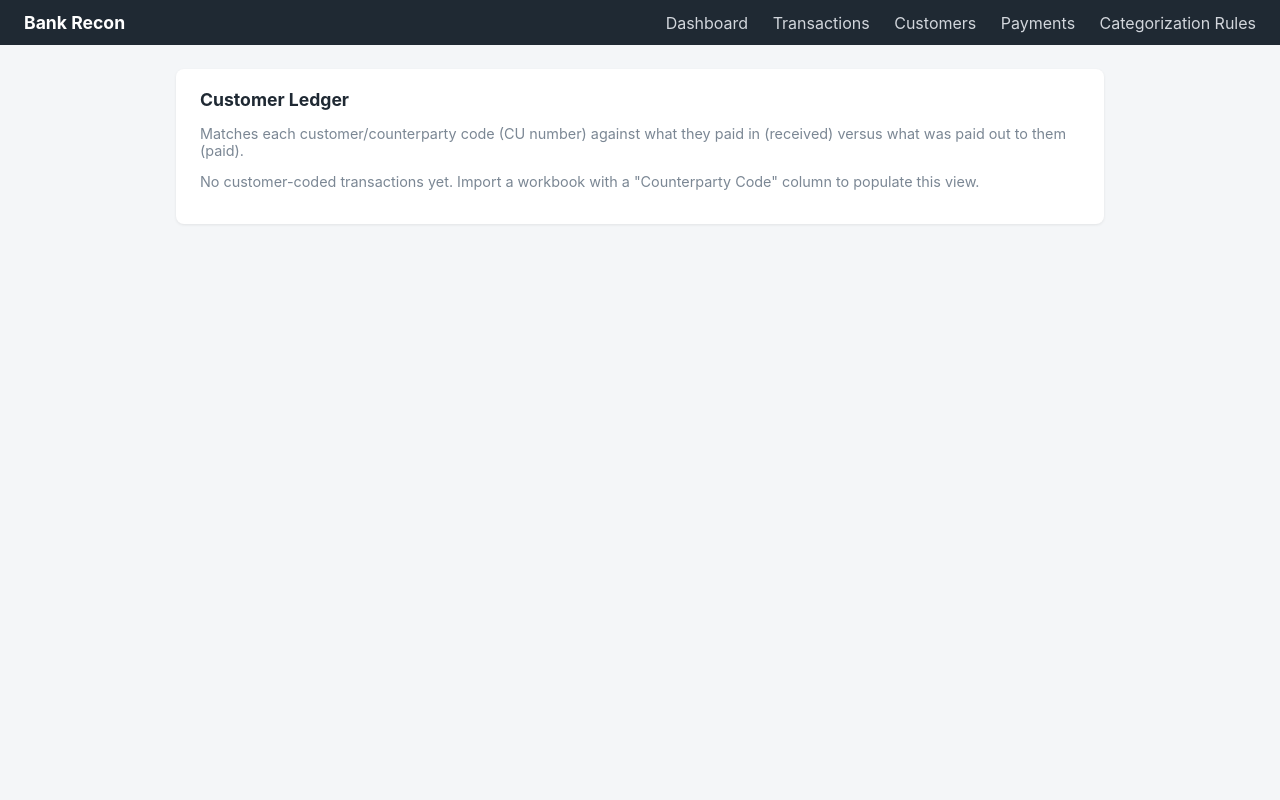
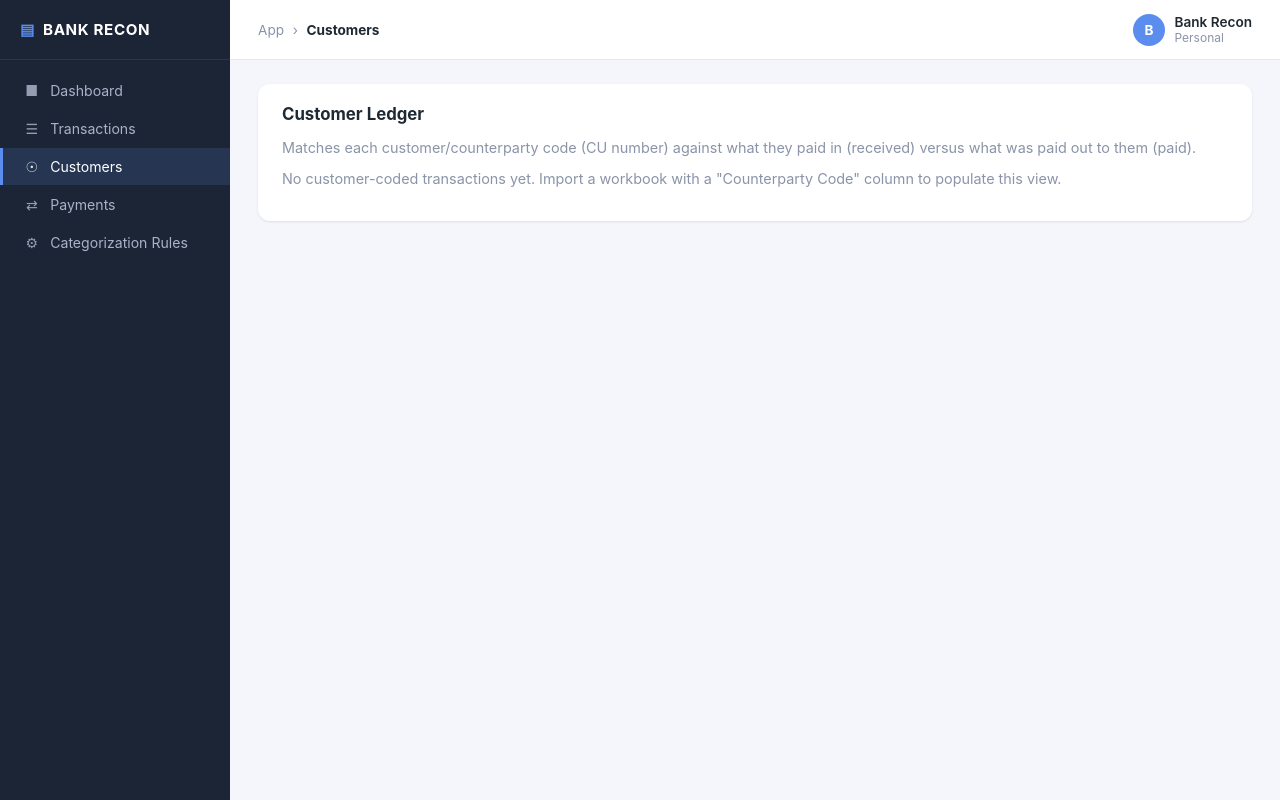
Before and after one commit to nasmodien/recon, a Flask app: page /customers in a window 1280 px wide. Run offline with Flask 3, Linux system fonts and the light colour scheme; data that the repository does not hold is empty; parts of the project's set-up code (start-up, migrations or seed data) failed here and were passed over; some libraries are stand-ins or nearby versions.

Commit message:
Update bookkeeping workbook and apply sidebar dashboard theme
Replace the bundled workbook with the updated version, which dropped
the dedicated customer-code column in favor of embedding it in
transaction descriptions (e.g. "Int-BankingPmtFrmCu32") -- extract it
via regex instead. Also restyle the app with a dark sidebar nav, top
breadcrumb bar, and colored stat-icon cards to match the requested
dashboard look.

Co-Authored-By: Claude Sonnet 4.6 <noreply@anthropic.com>
Claude-Session: https://claude.ai/code/session_0129M8TCjybrk7QUdMQ3X1HX

```diff
--- a/parser.py
+++ b/parser.py
@@ -12,11 +12,18 @@ CUSTOMER_CANDIDATES = [
     "customer code",
     "cu number",
     "customer account number",
-    "account number",
 ]
 CATEGORY_CANDIDATES = ["category"]
 
 ISO_DATE_RE = re.compile(r"^\d{4}-\d{1,2}-\d{1,2}$")
+CU_CODE_RE = re.compile(r"Cu\s?(\d{2,})", re.IGNORECASE)
+
+
+def _extract_customer_code(description):
+    matches = CU_CODE_RE.findall(description)
+    if not matches:
+        return None
+    return f"Cu{matches[-1]}"
 
 
 def _find_column(columns, candidates):
@@ -74,8 +81,8 @@ def parse_statement_xlsx(file_path):
         if not amount:
             continue
 
-        customer_code = None
-        if customer_col is not None:
+        customer_code = _extract_customer_code(desc_val)
+        if customer_code is None and customer_col is not None:
             val = row.get(customer_col)
             if pd.notna(val) and str(val).strip():
                 customer_code = str(val).strip()
--- a/public/static/css/style.css
+++ b/public/static/css/style.css
@@ -2,75 +2,159 @@
 body {
   margin: 0;
   font-family: -apple-system, BlinkMacSystemFont, "Segoe UI", Roboto, sans-serif;
-  background: #f4f6f8;
+  background: #f4f6fb;
   color: #1f2933;
 }
 
-.navbar {
+.app-shell {
+  display: flex;
+  min-height: 100vh;
+}
+
+/* Sidebar */
+.sidebar {
+  width: 230px;
+  flex-shrink: 0;
+  background: #1c2536;
+  color: #c7cbd9;
+  padding: 1.25rem 0;
+  display: flex;
+  flex-direction: column;
+}
+.sidebar-brand {
+  display: flex;
+  align-items: center;
+  gap: 0.5rem;
+  color: #fff;
+  font-weight: 700;
+  font-size: 0.95rem;
+  letter-spacing: 0.04em;
+  text-transform: uppercase;
+  padding: 0 1.25rem 1.25rem;
+  border-bottom: 1px solid rgba(255,255,255,0.08);
+  margin-bottom: 0.75rem;
+}
+.sidebar-brand-icon { color: #5b8def; }
+.sidebar-nav { display: flex; flex-direction: column; }
+.sidebar-nav a {
+  display: flex;
+  align-items: center;
+  gap: 0.6rem;
+  color: #aab2c8;
+  text-decoration: none;
+  padding: 0.65rem 1.25rem;
+  font-size: 0.88rem;
+  border-left: 3px solid transparent;
+}
+.sidebar-nav a .nav-icon { width: 1.1rem; text-align: center; opacity: 0.85; }
+.sidebar-nav a:hover { background: rgba(255,255,255,0.04); color: #fff; }
+.sidebar-nav a.active {
+  background: rgba(91,141,239,0.15);
+  color: #fff;
+  border-left-color: #5b8def;
+}
+
+/* Main area */
+.main-area { flex: 1; display: flex; flex-direction: column; min-width: 0; }
+
+.topbar {
+  background: #fff;
+  border-bottom: 1px solid #e4e7ef;
+  padding: 0.85rem 1.75rem;
   display: flex;
   justify-content: space-between;
   align-items: center;
-  background: #1f2933;
-  color: #fff;
-  padding: 0.75rem 1.5rem;
 }
-.navbar .brand { color: #fff; font-weight: 700; text-decoration: none; font-size: 1.1rem; }
-.nav-links a { color: #d2d6dc; margin-left: 1.25rem; text-decoration: none; }
-.nav-links a:hover { color: #fff; }
+.breadcrumb { color: #8a93a8; font-size: 0.85rem; }
+.breadcrumb .sep { margin: 0 0.3rem; }
+.breadcrumb strong { color: #1f2933; }
+.topbar-user { display: flex; align-items: center; gap: 0.6rem; }
+.avatar {
+  width: 32px; height: 32px; border-radius: 50%;
+  background: #5b8def; color: #fff;
+  display: flex; align-items: center; justify-content: center;
+  font-weight: 700; font-size: 0.85rem;
+}
+.topbar-user-text { display: flex; flex-direction: column; line-height: 1.2; }
+.user-name { font-size: 0.85rem; font-weight: 600; }
+.user-role { font-size: 0.75rem; color: #8a93a8; }
 
-.container { max-width: 960px; margin: 1.5rem auto; padding: 0 1rem; }
+.container { max-width: 1180px; margin: 0 auto; padding: 1.5rem 1.75rem; width: 100%; }
 
 .card {
   background: #fff;
-  border-radius: 8px;
+  border-radius: 12px;
   padding: 1.25rem 1.5rem;
   margin-bottom: 1.25rem;
-  box-shadow: 0 1px 3px rgba(0,0,0,0.08);
+  box-shadow: 0 1px 2px rgba(16,24,40,0.04), 0 1px 3px rgba(16,24,40,0.06);
 }
-.card h2 { margin-top: 0; font-size: 1.1rem; }
-.hint { color: #7b8794; font-size: 0.9rem; }
+.card h2 { margin-top: 0; font-size: 1.05rem; }
+.hint { color: #8a93a8; font-size: 0.9rem; }
 
 .summary-grid {
   display: grid;
   grid-template-columns: repeat(3, 1fr);
-  gap: 1rem;
+  gap: 1.1rem;
 }
-.stat { text-align: center; }
-.stat-label { display: block; color: #7b8794; font-size: 0.85rem; }
-.stat-value { display: block; font-size: 1.6rem; font-weight: 700; margin-top: 0.25rem; }
+.stat {
+  display: flex;
+  flex-direction: column;
+  gap: 0.6rem;
+}
+.stat-label { display: block; color: #8a93a8; font-size: 0.8rem; text-transform: uppercase; letter-spacing: 0.03em; }
+.stat-value { display: block; font-size: 1.8rem; font-weight: 700; }
+.stat-icon {
+  width: 38px; height: 38px;
+  border-radius: 10px;
+  display: flex; align-items: center; justify-content: center;
+  font-size: 1.1rem;
+}
+.stat-income .stat-icon { background: #e3f5e9; color: #1a7f37; }
 .stat-income .stat-value { color: #1a7f37; }
+.stat-expense .stat-icon { background: #fde8e8; color: #cf222e; }
 .stat-expense .stat-value { color: #cf222e; }
-.stat-net .stat-value { color: #0969da; }
+.stat-net .stat-icon { background: #e8eefd; color: #2b59d9; }
+.stat-net .stat-value { color: #2b59d9; }
 
 .data-table { width: 100%; border-collapse: collapse; margin-top: 0.75rem; }
 .amt-income { color: #1a7f37; }
 .amt-expense { color: #cf222e; }
-.data-table th, .data-table td { text-align: left; padding: 0.5rem; border-bottom: 1px solid #e1e4e8; font-size: 0.9rem; }
+.data-table th {
+  text-align: left;
+  padding: 0.6rem 0.5rem;
+  font-size: 0.75rem;
+  text-transform: uppercase;
+  letter-spacing: 0.03em;
+  color: #8a93a8;
+  border-bottom: 1px solid #e4e7ef;
+}
+.data-table td { text-align: left; padding: 0.55rem 0.5rem; border-bottom: 1px solid #eef0f5; font-size: 0.9rem; }
 .row-income td:nth-child(3) { color: #1a7f37; }
 .row-expense td:nth-child(3) { color: #cf222e; }
 
 .upload-form, .filter-form { display: flex; gap: 0.5rem; flex-wrap: wrap; align-items: center; margin-top: 0.5rem; }
 .inline-form { display: flex; gap: 0.4rem; align-items: center; }
 .inline-form input[type="text"] { width: 130px; padding: 0.25rem; }
-.remember-label { font-size: 0.75rem; color: #7b8794; display: flex; align-items: center; gap: 0.2rem; }
+.remember-label { font-size: 0.75rem; color: #8a93a8; display: flex; align-items: center; gap: 0.2rem; }
 
 input, select, button {
-  padding: 0.45rem 0.7rem;
-  border-radius: 6px;
-  border: 1px solid #cbd2d9;
-  font-size: 0.9rem;
+  padding: 0.5rem 0.8rem;
+  border-radius: 8px;
+  border: 1px solid #dde1ec;
+  font-size: 0.88rem;
 }
 button {
-  background: #0969da;
+  background: #5b8def;
   color: #fff;
   border: none;
   cursor: pointer;
+  font-weight: 600;
 }
-button:hover { background: #0757b8; }
+button:hover { background: #4877d6; }
 
 .link-button {
   background: none;
-  color: #0969da;
+  color: #5b8def;
   border: none;
   padding: 0;
   text-decoration: underline;
@@ -80,6 +164,6 @@ button:hover { background: #0757b8; }
 .link-button.danger { color: #cf222e; }
 
 .flash-stack { margin-bottom: 1rem; }
-.flash { padding: 0.6rem 1rem; border-radius: 6px; margin-bottom: 0.5rem; font-size: 0.9rem; }
-.flash-success { background: #dafbe1; color: #1a7f37; }
-.flash-error { background: #ffebe9; color: #cf222e; }
+.flash { padding: 0.65rem 1rem; border-radius: 8px; margin-bottom: 0.5rem; font-size: 0.9rem; }
+.flash-success { background: #e3f5e9; color: #1a7f37; }
+.flash-error { background: #fde8e8; color: #cf222e; }
--- a/templates/base.html
+++ b/templates/base.html
@@ -7,16 +7,42 @@
   <link rel="stylesheet" href="{{ url_for('static', filename='css/style.css') }}">
 </head>
 <body>
-  <nav class="navbar">
-    <a class="brand" href="{{ url_for('index') }}">Bank Recon</a>
-    <div class="nav-links">
-      <a href="{{ url_for('index') }}">Dashboard</a>
-      <a href="{{ url_for('transactions') }}">Transactions</a>
-      <a href="{{ url_for('customers') }}">Customers</a>
-      <a href="{{ url_for('payments') }}">Payments</a>
-      <a href="{{ url_for('rules') }}">Categorization Rules</a>
+  <div class="app-shell">
+    <aside class="sidebar">
+      <div class="sidebar-brand">
+        <span class="sidebar-brand-icon">&#9636;</span>
+        <span>Bank Recon</span>
       </div>
+      <nav class="sidebar-nav">
+        <a href="{{ url_for('index') }}" class="{{ 'active' if request.endpoint == 'index' else '' }}">
+          <span class="nav-icon">&#9632;</span> Dashboard
+        </a>
+        <a href="{{ url_for('transactions') }}" class="{{ 'active' if request.endpoint == 'transactions' else '' }}">
+          <span class="nav-icon">&#9776;</span> Transactions
+        </a>
+        <a href="{{ url_for('customers') }}" class="{{ 'active' if request.endpoint in ('customers', 'customer_detail') else '' }}">
+          <span class="nav-icon">&#9737;</span> Customers
+        </a>
+        <a href="{{ url_for('payments') }}" class="{{ 'active' if request.endpoint == 'payments' else '' }}">
+          <span class="nav-icon">&#8644;</span> Payments
+        </a>
+        <a href="{{ url_for('rules') }}" class="{{ 'active' if request.endpoint == 'rules' else '' }}">
+          <span class="nav-icon">&#9881;</span> Categorization Rules
+        </a>
       </nav>
+    </aside>
+
+    <div class="main-area">
+      <header class="topbar">
+        <div class="breadcrumb">App <span class="sep">&rsaquo;</span> <strong>{% block crumb %}Dashboard{% endblock %}</strong></div>
+        <div class="topbar-user">
+          <span class="avatar">B</span>
+          <div class="topbar-user-text">
+            <span class="user-name">Bank Recon</span>
+            <span class="user-role">Personal</span>
+          </div>
+        </div>
+      </header>
 
       <main class="container">
         {% with messages = get_flashed_messages(with_categories=true) %}
@@ -31,5 +57,7 @@
 
         {% block content %}{% endblock %}
       </main>
+    </div>
+  </div>
 </body>
 </html>
--- a/templates/customer_detail.html
+++ b/templates/customer_detail.html
@@ -1,5 +1,6 @@
 {% extends "base.html" %}
 {% block title %}{{ code }} - Bank Recon{% endblock %}
+{% block crumb %}Customers &rsaquo; {{ code }}{% endblock %}
 {% block content %}
 
 <section class="card">
--- a/templates/customers.html
+++ b/templates/customers.html
@@ -1,5 +1,6 @@
 {% extends "base.html" %}
 {% block title %}Customers - Bank Recon{% endblock %}
+{% block crumb %}Customers{% endblock %}
 {% block content %}
 
 <section class="card">
--- a/templates/index.html
+++ b/templates/index.html
@@ -1,5 +1,6 @@
 {% extends "base.html" %}
 {% block title %}Dashboard - Bank Recon{% endblock %}
+{% block crumb %}Dashboard{% endblock %}
 {% block content %}
 
 <section class="card">
@@ -12,14 +13,17 @@
 
 <section class="summary-grid">
   <div class="card stat stat-income">
+    <span class="stat-icon">&#8593;</span>
     <span class="stat-label">Total Income</span>
     <span class="stat-value">{{ "%.2f"|format(income_total) }}</span>
   </div>
   <div class="card stat stat-expense">
+    <span class="stat-icon">&#8595;</span>
     <span class="stat-label">Total Expenses</span>
     <span class="stat-value">{{ "%.2f"|format(expense_total) }}</span>
   </div>
   <div class="card stat stat-net">
+    <span class="stat-icon">&#8776;</span>
     <span class="stat-label">Net</span>
     <span class="stat-value">{{ "%.2f"|format(net_total) }}</span>
   </div>
--- a/templates/payments.html
+++ b/templates/payments.html
@@ -1,5 +1,6 @@
 {% extends "base.html" %}
 {% block title %}Payments - Bank Recon{% endblock %}
+{% block crumb %}Payments{% endblock %}
 {% block content %}
 
 <section class="card">
--- a/templates/rules.html
+++ b/templates/rules.html
@@ -1,5 +1,6 @@
 {% extends "base.html" %}
 {% block title %}Rules - Bank Recon{% endblock %}
+{% block crumb %}Categorization Rules{% endblock %}
 {% block content %}
 
 <section class="card">
--- a/templates/transactions.html
+++ b/templates/transactions.html
@@ -1,5 +1,6 @@
 {% extends "base.html" %}
 {% block title %}Transactions - Bank Recon{% endblock %}
+{% block crumb %}Transactions{% endblock %}
 {% block content %}
 
 <section class="card">
```
Also changed, not shown: 1 other file. Lines whose indentation alone changed are shown as unchanged.
